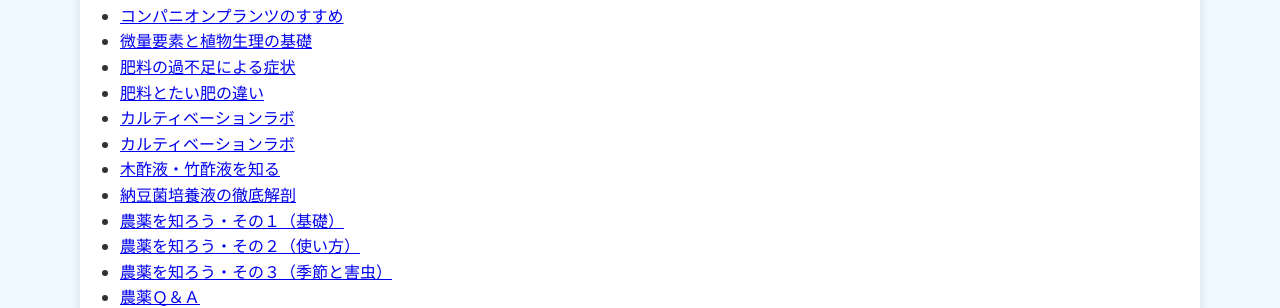
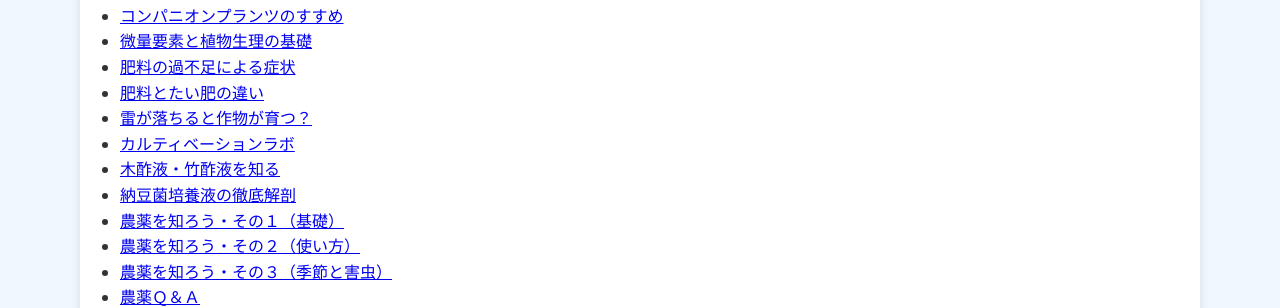
Before and after one commit to shiitake-garden/shiitake-garden.github.io, a Jekyll site: the page built from column/index.html, in a window 1280 px wide. Shown: the part 309-617 px from the top of the page. Built offline with Jekyll 4.4.1, drawn with Linux system fonts in a browser that asks for light colours.

Commit message:
Update column_kaminari.html

```diff
--- a/column/column_kaminari.html
+++ b/column/column_kaminari.html
@@ -1,6 +1,6 @@
 ---
 layout: default_care
-title: カルティベーションラボ
+title: 雷が落ちると作物が育つ？
 ---
 
 
```
